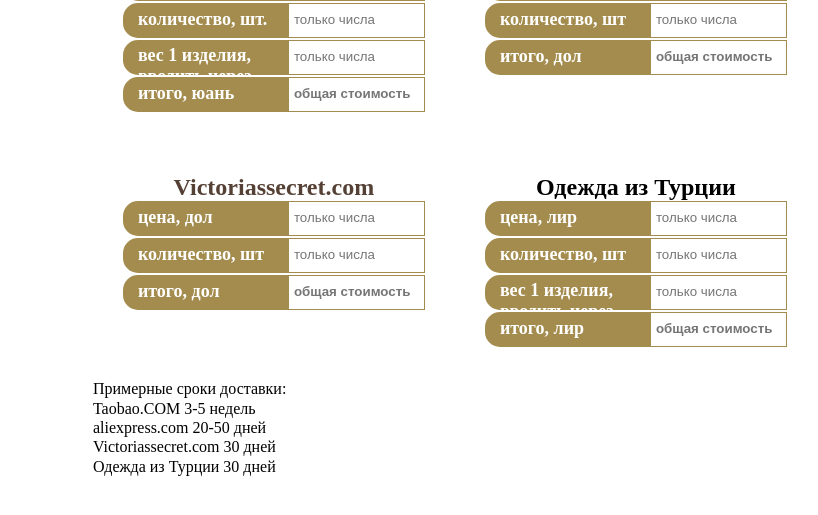
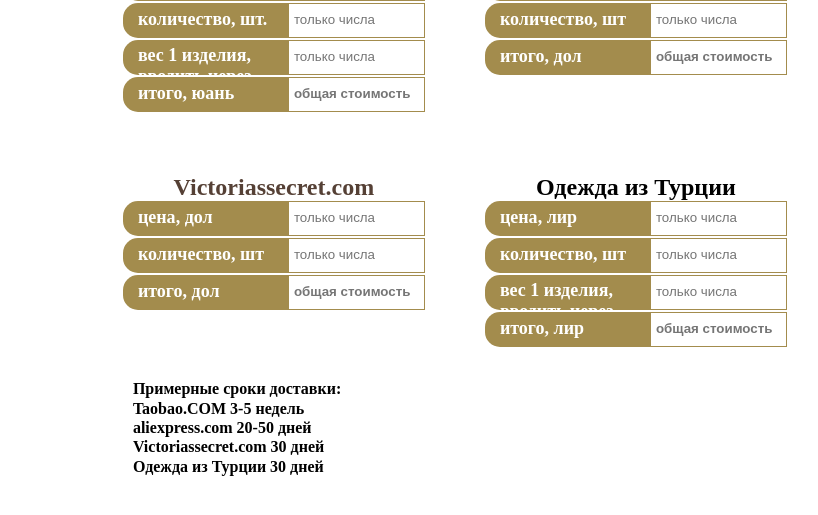
Before and after one commit to maozedong/taobao_tomsk_perm, a plain HTML site: page index.html in a window 1280 px wide. Shown: the part 91-606 px from the top of the page, without its empty margins (133-951 px from the left). Drawn offline with nearby package versions, Linux system fonts and the light colour scheme.

Commit message:
Update stylesheet.css

```diff
--- a/stylesheets/stylesheet.css
+++ b/stylesheets/stylesheet.css
@@ -55,7 +55,7 @@ a:focus {
 Theme Styles
 *******************************************************************************/
 body{
-  background color:
+	background color:
 }
 span { display:inline-block; vertical-align:middle }
 a{
@@ -91,7 +91,7 @@ font-size: 24px;
 	margin-right: auto ;
 }
 div.name{
-	-webkit-border-top-left-radius: 15px;
+-webkit-border-top-left-radius: 15px;
 -webkit-border-bottom-left-radius: 15px;
 -moz-border-radius-topleft: 15px;
 -moz-border-radius-bottomleft: 15px;
@@ -108,6 +108,13 @@ text-align:left;
 	font-size:18px;
 	color:white;
 	font-weight:bold;
+}
+.info{
+	font-weight:bold;
+	padding: 0 0 0 40px;
+}
+.weight{
+
 }
 .name>p{
 	width:140px;
```
